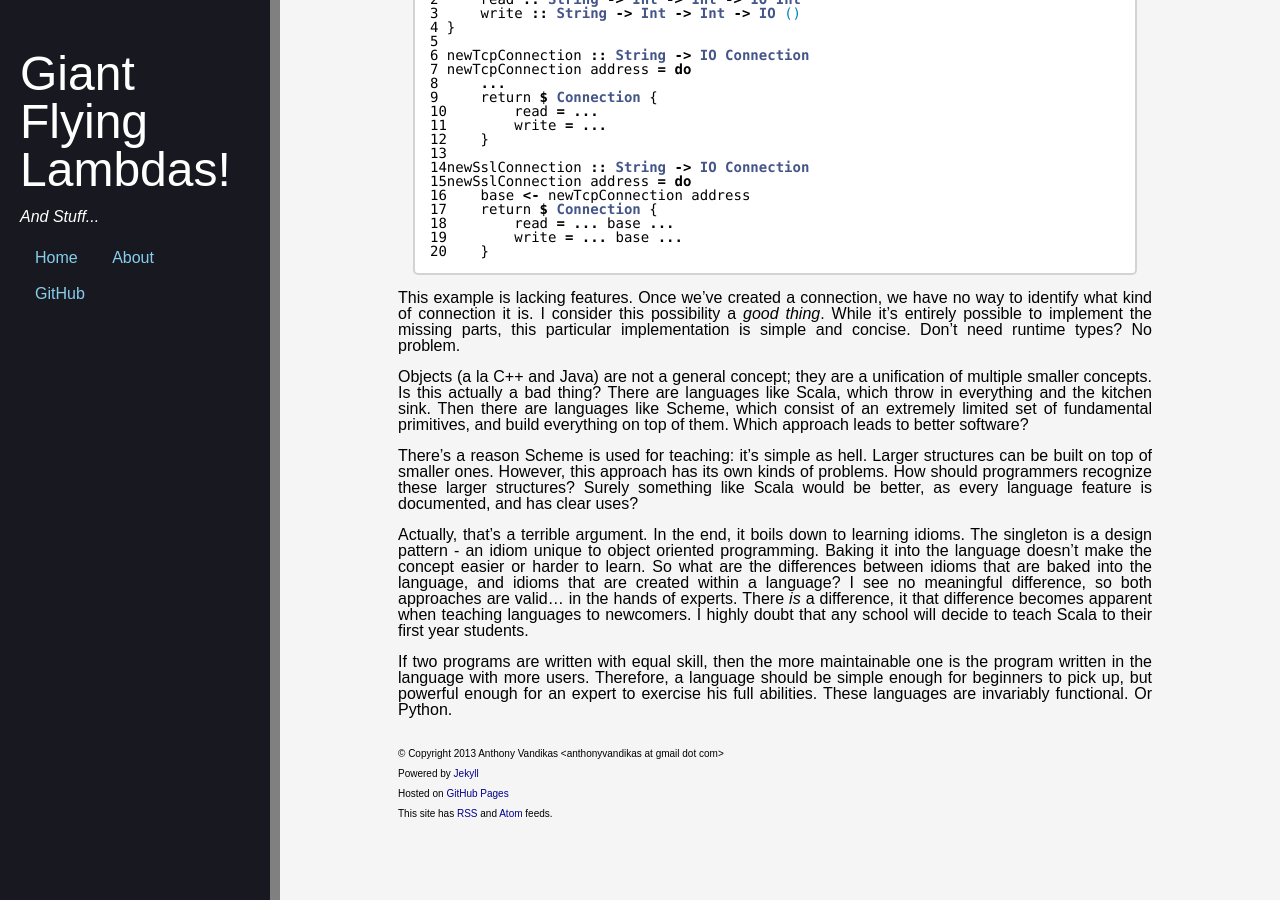
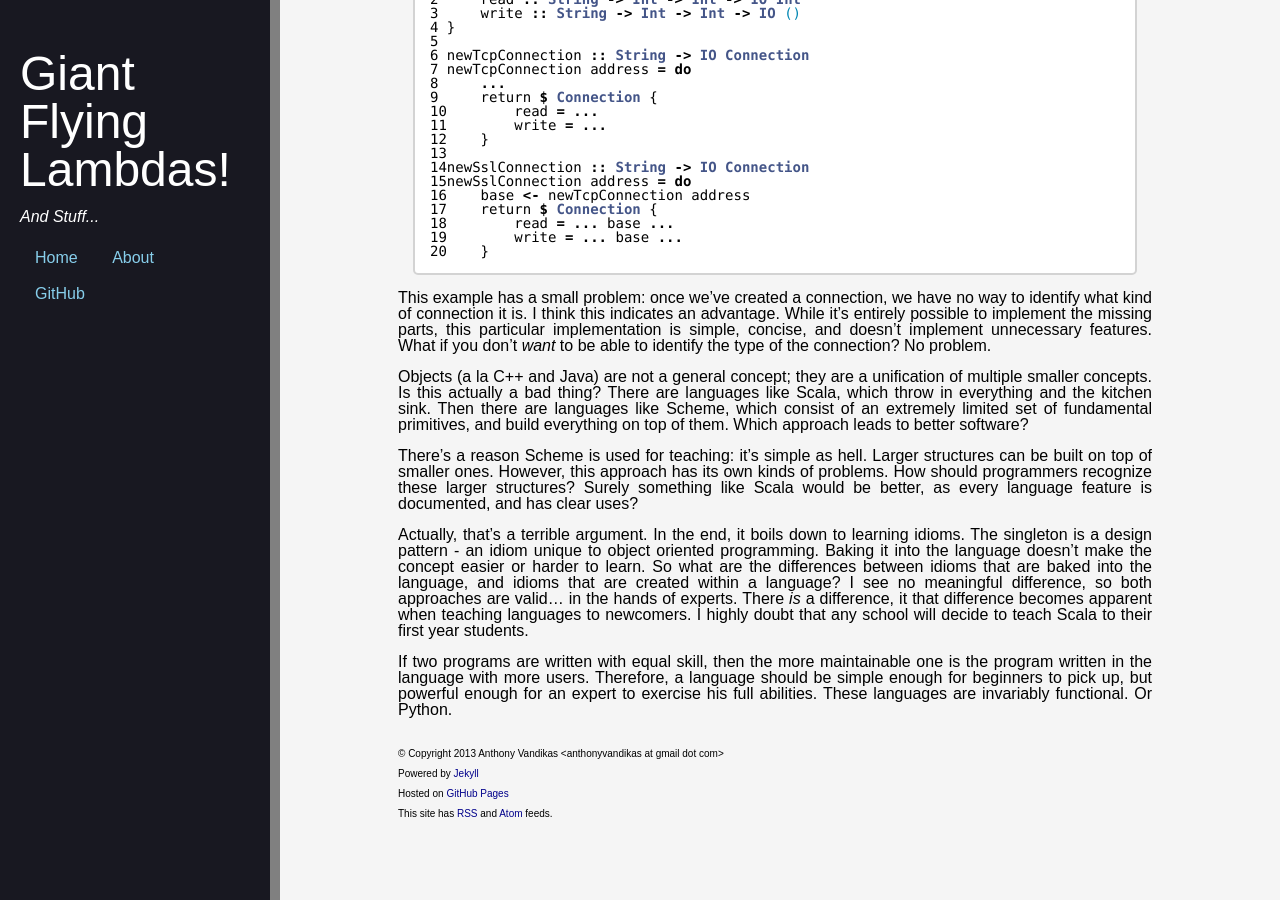
Before and after one commit to YellPika/YellPika.github.io, a Jekyll site: the page built from _posts/2013-12-09-the-perfect-language-paradigms.md, in a window 1280 px wide and 900 px high, scrolled down 858 px. Built offline with Jekyll 4.4.1, drawn with Linux system fonts in a browser that asks for light colours; Markdown is read by kramdown in place of the engine named in the settings.

Commit message:
Small update...

```diff
--- a/_posts/2013-12-09-the-perfect-language-paradigms.md
+++ b/_posts/2013-12-09-the-perfect-language-paradigms.md
@@ -73,11 +73,12 @@ newSslConnection address = do
     }
 {% endhighlight %}
 
-This example is lacking features. Once we've created a connection, we have no
-way to identify what kind of connection it is. I consider this possibility a
-_good thing_. While it's entirely possible to implement the missing parts, this
-particular implementation is simple and concise. Don't need runtime types? No
-problem.
+This example has a small problem: once we've created a connection, we have no
+way to identify what kind of connection it is. I think this indicates an
+advantage. While it's entirely possible to implement the missing parts, this
+particular implementation is simple, concise, and doesn't implement unnecessary
+features. What if you don't _want_ to be able to identify the type of the
+connection? No problem.
 
 Objects (a la C++ and Java) are not a general concept; they are a unification of
 multiple smaller concepts. Is this actually a bad thing? There are languages
```
